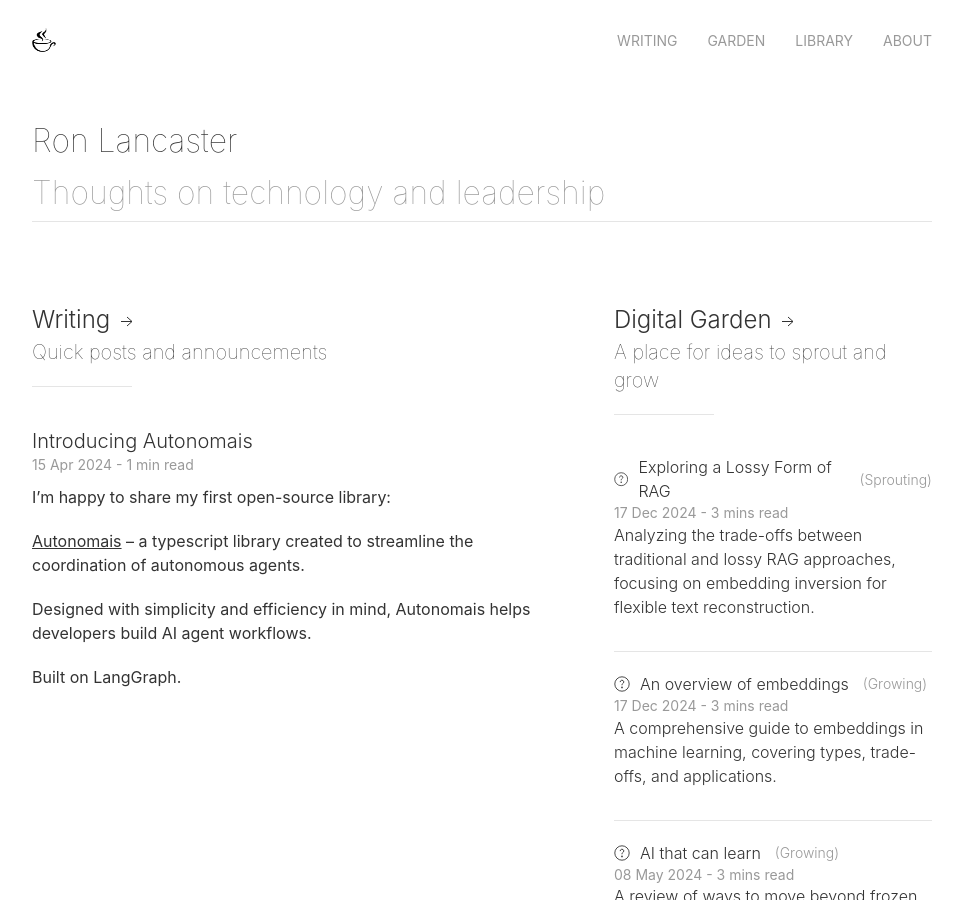
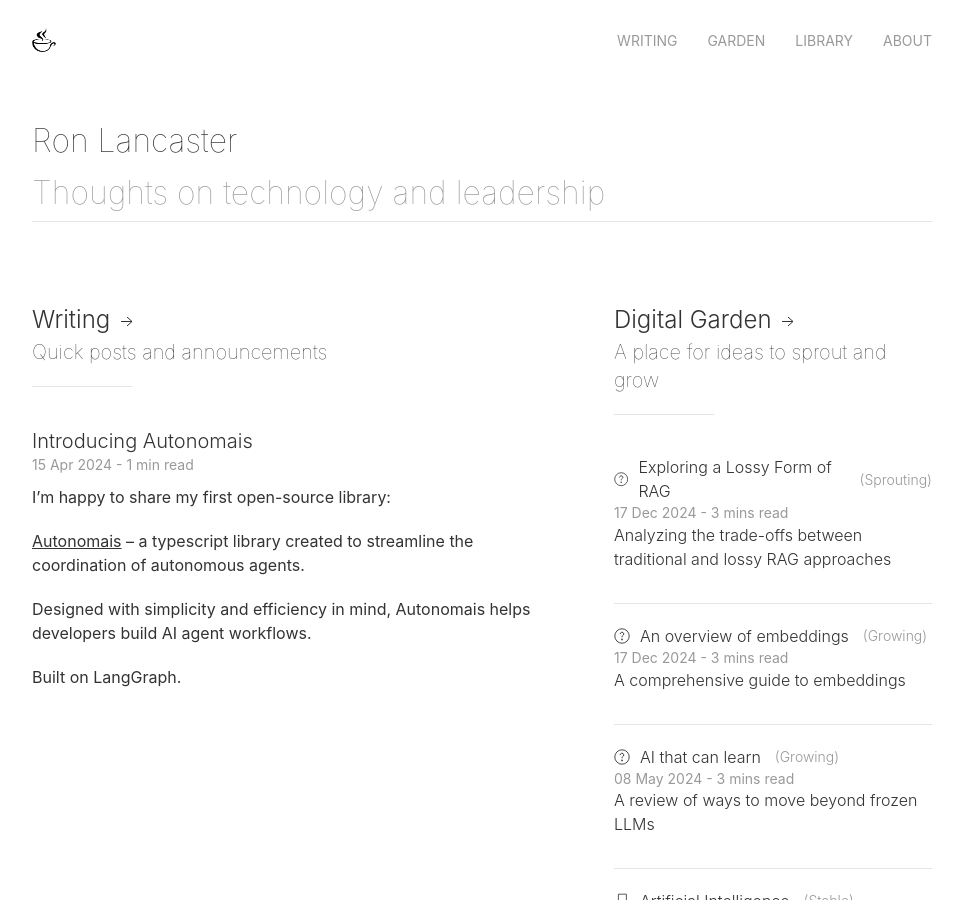
Before and after one commit to nyvyn/nyvyn.github.io, a Jekyll site: the page built from _pages/index.markdown, in a window 1280 px wide and 900 px high. Shown: the whole window, without its empty margins (158-1121 px from the left). Built offline with Jekyll 4.4.1, drawn with Linux system fonts in a browser that asks for light colours.

Commit message:
Update descriptions in notes for clarity and brevity
Shortened descriptions in two notes by removing redundant details for improved readability. The changes maintain the essential meaning while making the text more concise.

```diff
--- a/_notes/2024-12-17-embeddings.markdown
+++ b/_notes/2024-12-17-embeddings.markdown
@@ -1,7 +1,7 @@
 ---
 layout: note
 title: An overview of embeddings
-description: A comprehensive guide to embeddings in machine learning, covering types, trade-offs, and applications.
+description: A comprehensive guide to embeddings
 status: Growing
 ---
 
--- a/_notes/2024-12-17-lossy-embedding-inversion.markdown
+++ b/_notes/2024-12-17-lossy-embedding-inversion.markdown
@@ -1,7 +1,7 @@
 ---
 layout: note
 title: Exploring a Lossy Form of RAG
-description: Analyzing the trade-offs between traditional and lossy RAG approaches, focusing on embedding inversion for flexible text reconstruction.
+description: Analyzing the trade-offs between traditional and lossy RAG approaches
 status: Sprouting
 ---
 
```
